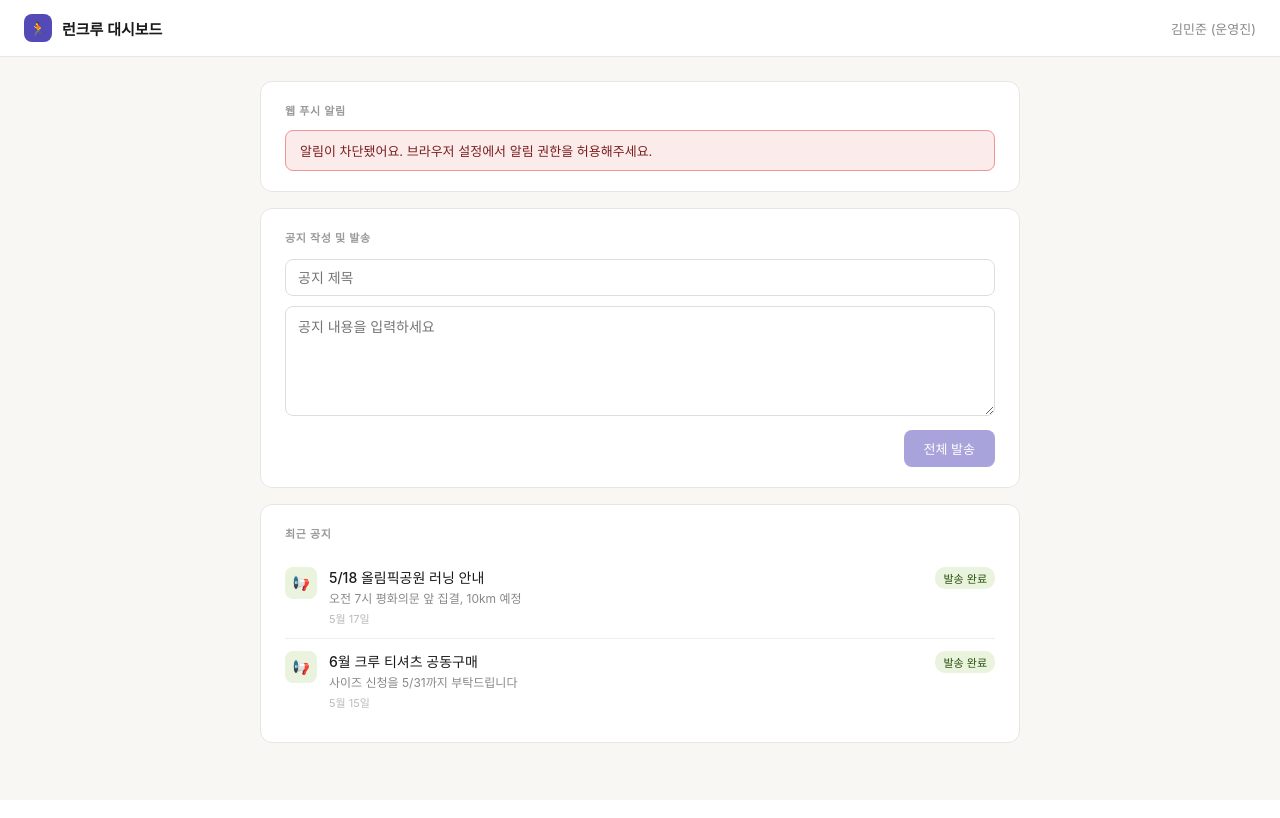
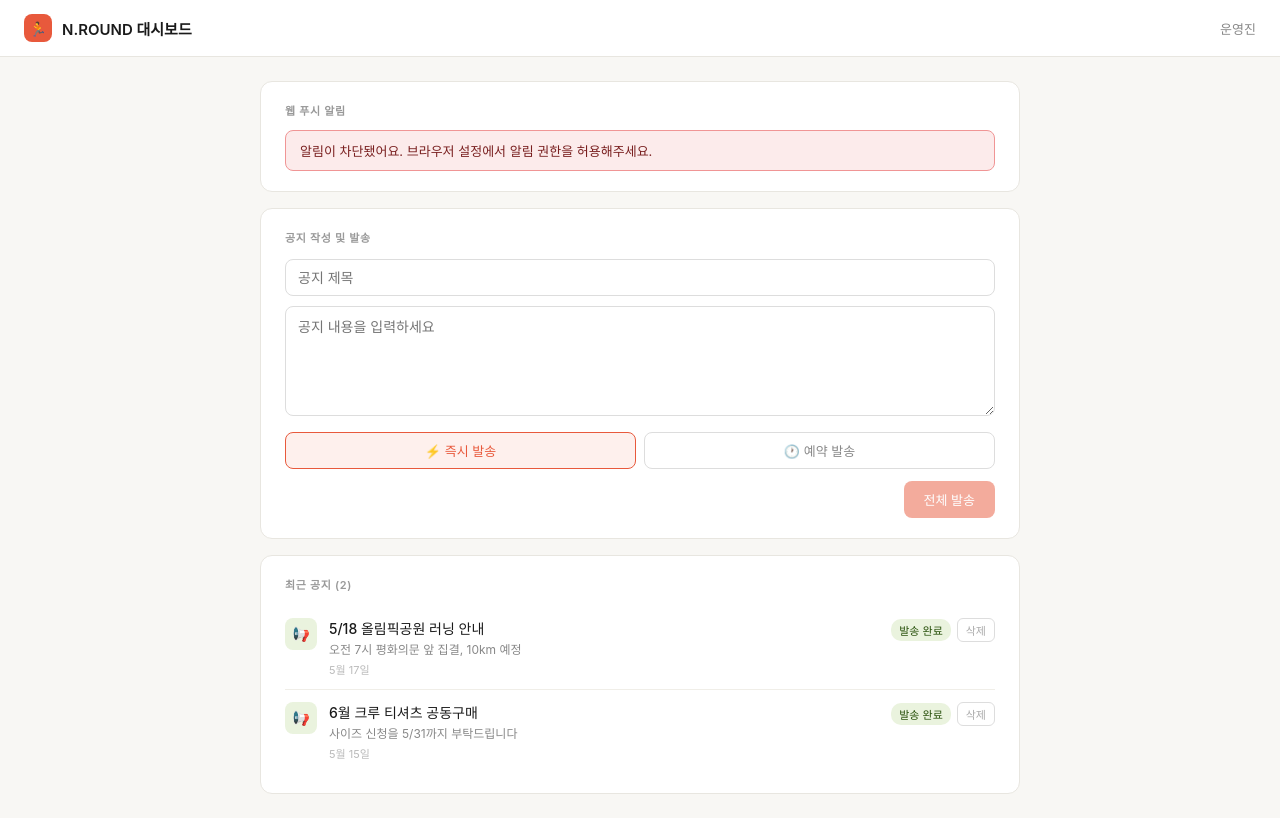
Before and after one commit to pomop1214-boop/nround-dashboard, a Next.js app: page / in a window 1280 px wide. Built offline with nearby package versions, Linux system fonts and the light colour scheme.

Commit message:
Update page.tsx

```diff
--- a/src/app/page.tsx
+++ b/src/app/page.tsx
@@ -3,7 +3,7 @@
 import { useState } from 'react';
 import { usePushNotification } from '@/hooks/usePushNotification';
 
-const DEMO_MEMBER = { id: 'member-001', name: '김민준' };
+const DEMO_MEMBER = { id: 'member-001', name: '운영진' };
 
 export default function Dashboard() {
   const { permission, isSubscribed, isLoading, subscribe, unsubscribe } = usePushNotification(
@@ -14,14 +14,30 @@ export default function Dashboard() {
   const [title, setTitle] = useState('');
   const [body, setBody] = useState('');
   const [sending, setSending] = useState(false);
-  const [result, setResult] = useState<string | null>(null);
+  const [result, setResult] = useState<{ msg: string; ok: boolean } | null>(null);
+  const [sendType, setSendType] = useState<'now' | 'schedule'>('now');
+  const [scheduleDate, setScheduleDate] = useState('');
+  const [scheduleTime, setScheduleTime] = useState('');
+  const [deleteConfirm, setDeleteConfirm] = useState<number | null>(null);
   const [notices, setNotices] = useState([
     { id: 1, title: '5/18 올림픽공원 러닝 안내', body: '오전 7시 평화의문 앞 집결, 10km 예정', date: '5월 17일' },
     { id: 2, title: '6월 크루 티셔츠 공동구매', body: '사이즈 신청을 5/31까지 부탁드립니다', date: '5월 15일' },
   ]);
+  const [scheduled, setScheduled] = useState<{ id: number; title: string; body: string; datetime: string }[]>([]);
 
   const sendNotice = async () => {
     if (!title || !body) return;
+    if (sendType === 'schedule' && (!scheduleDate || !scheduleTime)) {
+      setResult({ msg: '날짜와 시간을 입력해주세요', ok: false });
+      return;
+    }
+    if (sendType === 'schedule') {
+      const datetime = `${scheduleDate} ${scheduleTime}`;
+      setScheduled(prev => [{ id: Date.now(), title, body, datetime }, ...prev]);
+      setResult({ msg: `${datetime} 에 예약됐어요`, ok: true });
+      setTitle(''); setBody(''); setScheduleDate(''); setScheduleTime('');
+      return;
+    }
     setSending(true);
     setResult(null);
     try {
@@ -31,37 +47,49 @@ export default function Dashboard() {
         body: JSON.stringify({ title, body })
       });
       const data = await res.json();
-      setResult(data.message);
+      setResult({ msg: data.message, ok: data.success });
       if (data.success) {
         setNotices(prev => [{ id: Date.now(), title, body, date: '방금 전' }, ...prev]);
-        setTitle('');
-        setBody('');
+        setTitle(''); setBody('');
       }
     } catch {
-      setResult('발송 중 오류가 발생했어요');
+      setResult({ msg: '발송 중 오류가 발생했어요', ok: false });
     } finally {
       setSending(false);
     }
+  };
+
+  const deleteNotice = (id: number) => {
+    if (deleteConfirm === id) {
+      setNotices(prev => prev.filter(n => n.id !== id));
+      setDeleteConfirm(null);
+    } else {
+      setDeleteConfirm(id);
+    }
+  };
+
+  const cancelSchedule = (id: number) => {
+    setScheduled(prev => prev.filter(s => s.id !== id));
   };
 
   return (
     <div style={{ minHeight: '100vh', background: '#f8f7f4', fontFamily: 'Pretendard, -apple-system, sans-serif' }}>
       <header style={{ background: '#fff', borderBottom: '0.5px solid #e8e6e0', padding: '0 24px', height: 56, display: 'flex', alignItems: 'center', justifyContent: 'space-between' }}>
         <div style={{ display: 'flex', alignItems: 'center', gap: 10 }}>
-          <div style={{ width: 28, height: 28, borderRadius: 8, background: '#534AB7', display: 'flex', alignItems: 'center', justifyContent: 'center', fontSize: 14 }}>🏃</div>
-          <span style={{ fontWeight: 600, fontSize: 15, color: '#1a1a1a' }}>런크루 대시보드</span>
+          <div style={{ width: 28, height: 28, borderRadius: 8, background: '#E8593C', display: 'flex', alignItems: 'center', justifyContent: 'center', fontSize: 14 }}>🏃</div>
+          <span style={{ fontWeight: 600, fontSize: 15, color: '#1a1a1a' }}>N.ROUND 대시보드</span>
         </div>
-        <div style={{ fontSize: 13, color: '#888' }}>{DEMO_MEMBER.name} (운영진)</div>
+        <div style={{ fontSize: 13, color: '#888' }}>운영진</div>
       </header>
 
       <div style={{ maxWidth: 760, margin: '0 auto', padding: '24px 20px', display: 'flex', flexDirection: 'column', gap: 16 }}>
 
-        {/* 알림 구독 카드 */}
+        {/* 알림 구독 */}
         <div style={{ background: '#fff', borderRadius: 12, border: '0.5px solid #e8e6e0', padding: '20px 24px' }}>
           <div style={{ fontSize: 11, fontWeight: 600, color: '#999', letterSpacing: '0.06em', marginBottom: 12 }}>웹 푸시 알림</div>
           {permission === 'unsupported' ? (
             <div style={{ background: '#faeeda', border: '0.5px solid #EF9F27', borderRadius: 8, padding: '10px 14px', fontSize: 13, color: '#633806' }}>
-              이 브라우저는 웹 푸시를 지원하지 않아요. Chrome 또는 iOS 16.4+ Safari를 사용해주세요.
+              Chrome 또는 iOS 16.4+ Safari를 사용해주세요.
             </div>
           ) : permission === 'denied' ? (
             <div style={{ background: '#fcebeb', border: '0.5px solid #F09595', borderRadius: 8, padding: '10px 14px', fontSize: 13, color: '#791F1F' }}>
@@ -71,21 +99,14 @@ export default function Dashboard() {
             <div style={{ display: 'flex', alignItems: 'center', justifyContent: 'space-between', flexWrap: 'wrap', gap: 12 }}>
               <div>
                 <div style={{ fontSize: 14, fontWeight: 500, color: '#1a1a1a', marginBottom: 3 }}>
-                  {isSubscribed ? '푸시 알림 구독 중' : '푸시 알림 구독하기'}
+                  {isSubscribed ? '✅ 푸시 알림 구독 중' : '푸시 알림 구독하기'}
                 </div>
                 <div style={{ fontSize: 12, color: '#888' }}>
                   {isSubscribed ? '공지가 올라오면 이 기기로 알림이 와요' : '알림을 허용하면 공지를 바로 받을 수 있어요'}
                 </div>
               </div>
-              <button
-                onClick={isSubscribed ? unsubscribe : subscribe}
-                disabled={isLoading}
-                style={{
-                  padding: '8px 18px', borderRadius: 8, fontSize: 13, fontWeight: 500, cursor: 'pointer', border: 'none',
-                  background: isSubscribed ? '#f1efea' : '#534AB7',
-                  color: isSubscribed ? '#5f5e5a' : '#fff',
-                  opacity: isLoading ? 0.6 : 1
-                }}>
+              <button onClick={isSubscribed ? unsubscribe : subscribe} disabled={isLoading}
+                style={{ padding: '8px 18px', borderRadius: 8, fontSize: 13, fontWeight: 500, cursor: 'pointer', border: 'none', background: isSubscribed ? '#f1efea' : '#E8593C', color: isSubscribed ? '#5f5e5a' : '#fff', opacity: isLoading ? 0.6 : 1 }}>
                 {isLoading ? '처리 중...' : isSubscribed ? '구독 해제' : '알림 허용하기'}
               </button>
             </div>
@@ -95,48 +116,96 @@ export default function Dashboard() {
         {/* 공지 작성 */}
         <div style={{ background: '#fff', borderRadius: 12, border: '0.5px solid #e8e6e0', padding: '20px 24px' }}>
           <div style={{ fontSize: 11, fontWeight: 600, color: '#999', letterSpacing: '0.06em', marginBottom: 14 }}>공지 작성 및 발송</div>
-          <input
-            value={title}
-            onChange={e => setTitle(e.target.value)}
-            placeholder="공지 제목"
-            style={{ width: '100%', padding: '9px 12px', borderRadius: 8, border: '0.5px solid #ddd', fontSize: 14, marginBottom: 10, outline: 'none', boxSizing: 'border-box', fontFamily: 'inherit' }}
-          />
-          <textarea
-            value={body}
-            onChange={e => setBody(e.target.value)}
-            placeholder="공지 내용을 입력하세요"
-            rows={4}
-            style={{ width: '100%', padding: '9px 12px', borderRadius: 8, border: '0.5px solid #ddd', fontSize: 14, resize: 'vertical', outline: 'none', boxSizing: 'border-box', fontFamily: 'inherit', lineHeight: 1.6 }}
-          />
-          <div style={{ display: 'flex', justifyContent: 'space-between', alignItems: 'center', marginTop: 10 }}>
-            {result && <div style={{ fontSize: 13, color: result.includes('오류') ? '#A32D2D' : '#27500A' }}>{result}</div>}
-            <button
-              onClick={sendNotice}
-              disabled={!title || !body || sending}
-              style={{
-                marginLeft: 'auto', padding: '9px 20px', borderRadius: 8, border: 'none',
-                background: '#534AB7', color: '#fff', fontSize: 13, fontWeight: 500, cursor: 'pointer',
-                opacity: (!title || !body || sending) ? 0.5 : 1
-              }}>
-              {sending ? '발송 중...' : '전체 발송'}
+          <input value={title} onChange={e => setTitle(e.target.value)} placeholder="공지 제목"
+            style={{ width: '100%', padding: '9px 12px', borderRadius: 8, border: '0.5px solid #ddd', fontSize: 14, marginBottom: 10, outline: 'none', boxSizing: 'border-box', fontFamily: 'inherit' }} />
+          <textarea value={body} onChange={e => setBody(e.target.value)} placeholder="공지 내용을 입력하세요" rows={4}
+            style={{ width: '100%', padding: '9px 12px', borderRadius: 8, border: '0.5px solid #ddd', fontSize: 14, resize: 'vertical', outline: 'none', boxSizing: 'border-box', fontFamily: 'inherit', lineHeight: 1.6 }} />
+          <div style={{ display: 'flex', gap: 8, margin: '12px 0' }}>
+            <button onClick={() => setSendType('now')}
+              style={{ flex: 1, padding: '8px', borderRadius: 8, border: `1.5px solid ${sendType === 'now' ? '#E8593C' : '#ddd'}`, background: sendType === 'now' ? '#FEF0ED' : '#fff', color: sendType === 'now' ? '#E8593C' : '#888', fontSize: 13, fontWeight: 500, cursor: 'pointer' }}>
+              ⚡ 즉시 발송
+            </button>
+            <button onClick={() => setSendType('schedule')}
+              style={{ flex: 1, padding: '8px', borderRadius: 8, border: `1.5px solid ${sendType === 'schedule' ? '#E8593C' : '#ddd'}`, background: sendType === 'schedule' ? '#FEF0ED' : '#fff', color: sendType === 'schedule' ? '#E8593C' : '#888', fontSize: 13, fontWeight: 500, cursor: 'pointer' }}>
+              🕐 예약 발송
+            </button>
+          </div>
+          {sendType === 'schedule' && (
+            <div style={{ display: 'flex', gap: 8, marginBottom: 12 }}>
+              <input type="date" value={scheduleDate} onChange={e => setScheduleDate(e.target.value)}
+                style={{ flex: 1, padding: '9px 12px', borderRadius: 8, border: '0.5px solid #ddd', fontSize: 14, outline: 'none', fontFamily: 'inherit' }} />
+              <input type="time" value={scheduleTime} onChange={e => setScheduleTime(e.target.value)}
+                style={{ flex: 1, padding: '9px 12px', borderRadius: 8, border: '0.5px solid #ddd', fontSize: 14, outline: 'none', fontFamily: 'inherit' }} />
+            </div>
+          )}
+          <div style={{ display: 'flex', justifyContent: 'space-between', alignItems: 'center' }}>
+            {result && <div style={{ fontSize: 13, color: result.ok ? '#27500A' : '#A32D2D' }}>{result.msg}</div>}
+            <button onClick={sendNotice} disabled={!title || !body || sending}
+              style={{ marginLeft: 'auto', padding: '9px 20px', borderRadius: 8, border: 'none', background: '#E8593C', color: '#fff', fontSize: 13, fontWeight: 500, cursor: 'pointer', opacity: (!title || !body || sending) ? 0.5 : 1 }}>
+              {sending ? '발송 중...' : sendType === 'schedule' ? '예약 등록' : '전체 발송'}
             </button>
           </div>
         </div>
 
+        {/* 예약된 공지 */}
+        {scheduled.length > 0 && (
+          <div style={{ background: '#fff', borderRadius: 12, border: '0.5px solid #e8e6e0', padding: '20px 24px' }}>
+            <div style={{ fontSize: 11, fontWeight: 600, color: '#999', letterSpacing: '0.06em', marginBottom: 14 }}>예약된 공지 ({scheduled.length})</div>
+            {scheduled.map((s, i) => (
+              <div key={s.id} style={{ display: 'flex', gap: 12, padding: '12px 0', borderBottom: i < scheduled.length - 1 ? '0.5px solid #f0eee8' : 'none', alignItems: 'center' }}>
+                <div style={{ width: 32, height: 32, borderRadius: 8, background: '#FAEEDA', display: 'flex', alignItems: 'center', justifyContent: 'center', fontSize: 14, flexShrink: 0 }}>🕐</div>
+                <div style={{ flex: 1, minWidth: 0 }}>
+                  <div style={{ fontSize: 14, fontWeight: 500, color: '#1a1a1a', marginBottom: 2 }}>{s.title}</div>
+                  <div style={{ fontSize: 12, color: '#888' }}>{s.body}</div>
+                  <div style={{ fontSize: 11, color: '#E8593C', marginTop: 4 }}>📅 {s.datetime} 발송 예정</div>
+                </div>
+                <button onClick={() => cancelSchedule(s.id)}
+                  style={{ padding: '4px 10px', borderRadius: 6, border: '0.5px solid #ddd', background: '#fff', fontSize: 12, color: '#888', cursor: 'pointer' }}>취소</button>
+              </div>
+            ))}
+          </div>
+        )}
+
         {/* 공지 목록 */}
         <div style={{ background: '#fff', borderRadius: 12, border: '0.5px solid #e8e6e0', padding: '20px 24px' }}>
-          <div style={{ fontSize: 11, fontWeight: 600, color: '#999', letterSpacing: '0.06em', marginBottom: 14 }}>최근 공지</div>
-          {notices.map((n, i) => (
-            <div key={n.id} style={{ display: 'flex', gap: 12, padding: '12px 0', borderBottom: i < notices.length - 1 ? '0.5px solid #f0eee8' : 'none' }}>
+          <div style={{ display: 'flex', alignItems: 'center', justifyContent: 'space-between', marginBottom: 14 }}>
+            <div style={{ fontSize: 11, fontWeight: 600, color: '#999', letterSpacing: '0.06em' }}>최근 공지 ({notices.length})</div>
+          </div>
+          {notices.length === 0 ? (
+            <div style={{ textAlign: 'center', padding: '24px 0', fontSize: 13, color: '#bbb' }}>공지가 없어요</div>
+          ) : (
+            notices.map((n, i) => (
+              <div key={n.id} style={{ padding: '12px 0', borderBottom: i < notices.length - 1 ? '0.5px solid #f0eee8' : 'none' }}>
+                <div style={{ display: 'flex', gap: 12, alignItems: 'flex-start' }}>
                   <div style={{ width: 32, height: 32, borderRadius: 8, background: '#EAF3DE', display: 'flex', alignItems: 'center', justifyContent: 'center', fontSize: 14, flexShrink: 0 }}>📢</div>
                   <div style={{ flex: 1, minWidth: 0 }}>
                     <div style={{ fontSize: 14, fontWeight: 500, color: '#1a1a1a', marginBottom: 2 }}>{n.title}</div>
                     <div style={{ fontSize: 12, color: '#888', overflow: 'hidden', textOverflow: 'ellipsis', whiteSpace: 'nowrap' }}>{n.body}</div>
                     <div style={{ fontSize: 11, color: '#bbb', marginTop: 4 }}>{n.date}</div>
                   </div>
-              <div style={{ fontSize: 11, padding: '3px 8px', borderRadius: 10, background: '#EAF3DE', color: '#27500A', alignSelf: 'flex-start', whiteSpace: 'nowrap' }}>발송 완료</div>
+                  <div style={{ display: 'flex', alignItems: 'center', gap: 6, flexShrink: 0 }}>
+                    <div style={{ fontSize: 11, padding: '3px 8px', borderRadius: 10, background: '#EAF3DE', color: '#27500A', whiteSpace: 'nowrap' }}>발송 완료</div>
+                    <button
+                      onClick={() => deleteNotice(n.id)}
+                      style={{
+                        padding: '3px 8px', borderRadius: 6, border: `0.5px solid ${deleteConfirm === n.id ? '#F09595' : '#ddd'}`,
+                        background: deleteConfirm === n.id ? '#FCEBEB' : '#fff',
+                        color: deleteConfirm === n.id ? '#791F1F' : '#aaa',
+                        fontSize: 11, cursor: 'pointer', whiteSpace: 'nowrap'
+                      }}>
+                      {deleteConfirm === n.id ? '정말 삭제?' : '삭제'}
+                    </button>
+                    {deleteConfirm === n.id && (
+                      <button onClick={() => setDeleteConfirm(null)}
+                        style={{ padding: '3px 8px', borderRadius: 6, border: '0.5px solid #ddd', background: '#fff', color: '#aaa', fontSize: 11, cursor: 'pointer' }}>
+                        취소
+                      </button>
+                    )}
                   </div>
-          ))}
+                </div>
+              </div>
+            ))
+          )}
         </div>
 
       </div>
```
Lines whose indentation alone changed are shown as unchanged.
